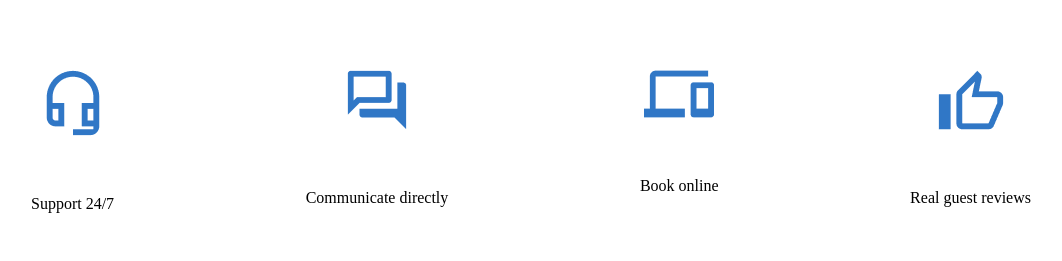
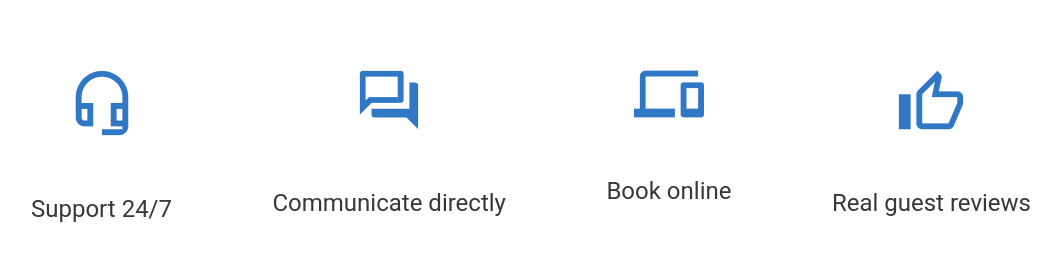
Before and after one commit to ValeryShev/if-html, a plain HTML site: page index.html in a window 1280 px wide. Shown: the part 201-462 px from the top of the page, without its empty margins (109-1171 px from the left). Drawn offline with Linux system fonts and the light colour scheme.

Commit message:
changed fonts

```diff
--- a/styles/styles.css
+++ b/styles/styles.css
@@ -36,4 +36,10 @@ section {
 
 .offer_type {
     margin-top: 55px;
+    font-family: 'Roboto', sans-serif;
+    font-style: normal;
+    font-weight: normal;
+    font-size: 24px;
+    text-align: center;
+    color: #383838;
 }
```
